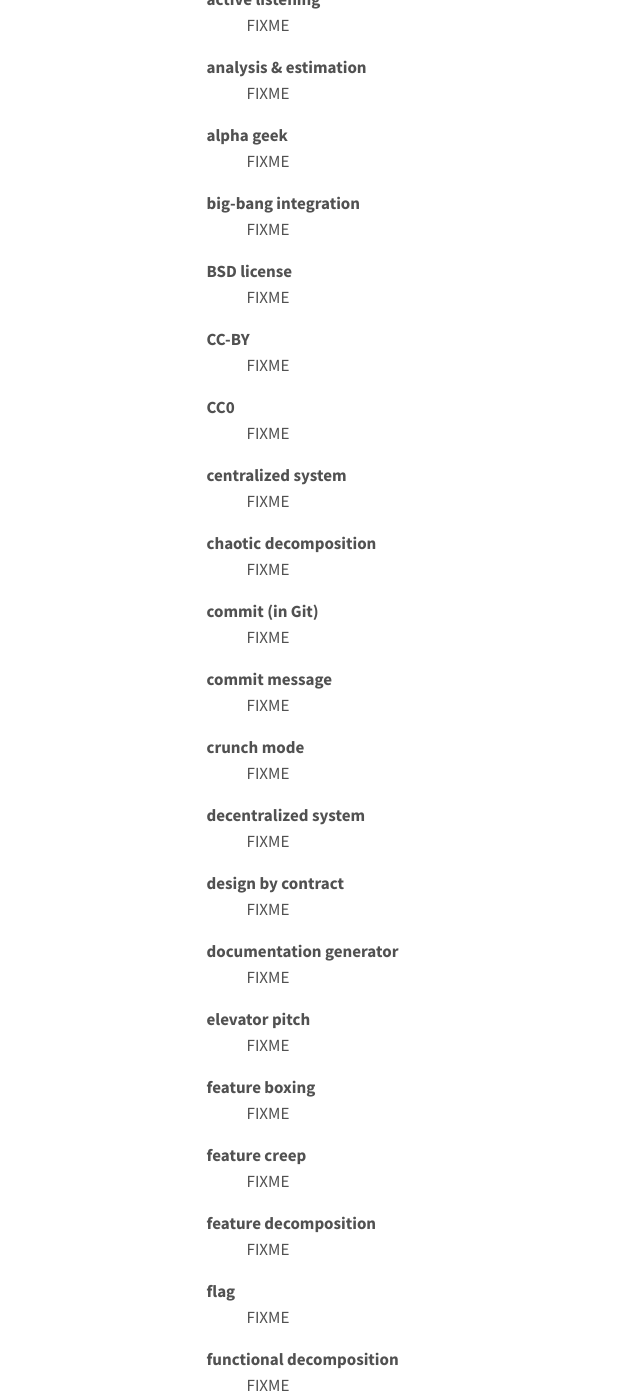
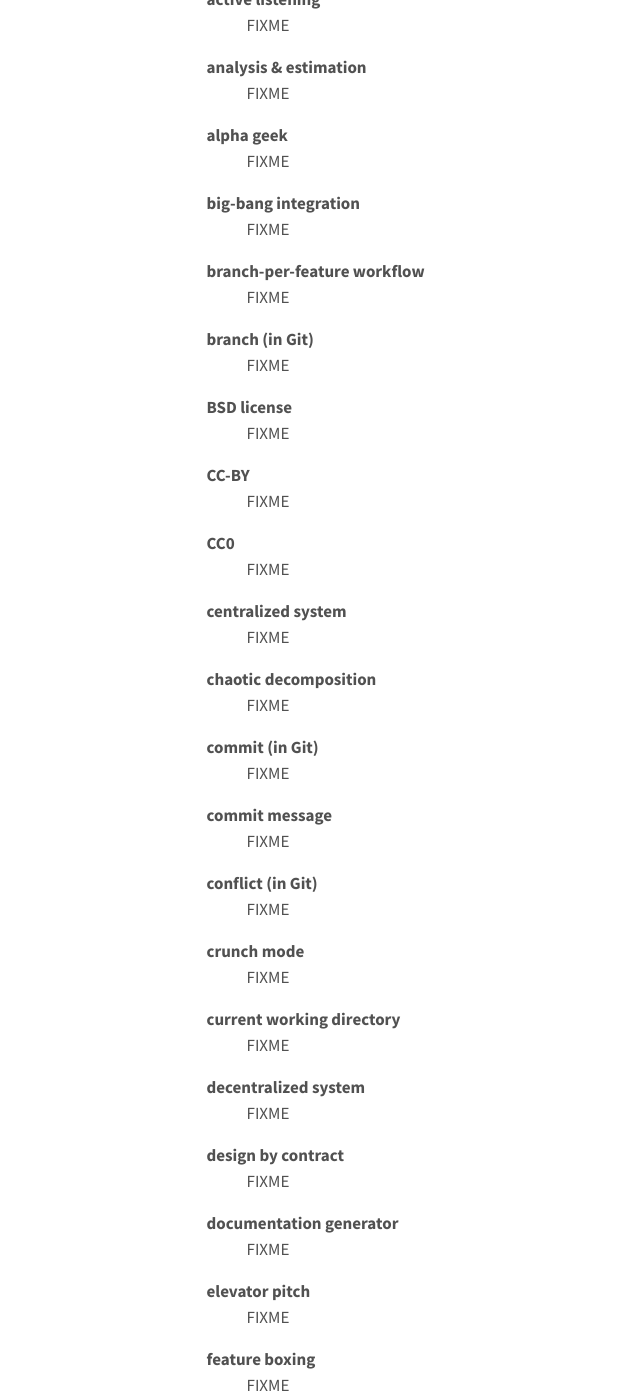
Before and after one commit to gvwilson/bst, a Jekyll site: the page built from glossary/index.md, in a window 1280 px wide and 1400 px high, scrolled down 255 px. Shown: the whole window, without its empty margins (0-640 px from the left). Built offline with Jekyll 4.4.1, drawn with Linux system fonts in a browser that asks for light colours; nearby versions of some CDN libraries; our own code applies the rules of GitHub Pages for plain Markdown files; some of the changed text lies outside the part shown.

Commit message:
Working on glossary

```diff
--- a/_data/glossary.yml
+++ b/_data/glossary.yml
@@ -20,6 +20,16 @@
 
 - key: big-bang
   term: "big-bang integration"
+  def: >
+    FIXME
+
+- key: branch-per-feature-workflow
+  term: "branch-per-feature workflow"
+  def: >
+    FIXME
+
+- key: git-branch
+  term: "branch (in Git)"
   def: >
     FIXME
 
@@ -58,8 +68,18 @@
   def: >
     FIXME
 
+- key: git-conflict
+  term: "conflict (in Git)"
+  def: >
+    FIXME
+
 - key: crunch-mode
   term: "crunch mode"
+  def: >
+    FIXME
+
+- key: cwd
+  term: "current working directory"
   def: >
     FIXME
 
@@ -100,6 +120,11 @@
 
 - key: flag
   term: "flag"
+  def: >
+    FIXME
+
+- key: git-fork
+  term: "fork (in Git)"
   def: >
     FIXME
 
@@ -153,8 +178,8 @@
   def: >
     FIXME
 
-- key: merge
-  term: "merge"
+- key: git-merge
+  term: "merge (in Git)"
   def: >
     FIXME
 
@@ -188,8 +213,13 @@
   def: >
     FIXME
 
-- key: pull
+- key: git-pull
   term: "pull"
+  def: >
+    FIXME
+
+- key: pull-request
+  term: "pull request"
   def: >
     FIXME
 
--- a/bin/check-gloss.py
+++ b/bin/check-gloss.py
@@ -19,7 +19,7 @@
     '''Main driver.'''
     glossary = utils.read_yaml(options.glossary)
     defined = get_definitions(glossary)
-    referenced = utils.get_all_matches(GLOSS_REF, options.sources) | get_internal(glossary)
+    referenced = utils.get_all_matches(GLOSS_REF, options.sources, no_duplicates=True) | get_internal(glossary)
     utils.report('glossary', referenced=referenced, defined=defined)
 
 
--- a/bin/utils.py
+++ b/bin/utils.py
@@ -1,5 +1,6 @@
 import argparse
 import re
+import sys
 import yaml
 
 '''Utilities used across all tools.'''
@@ -8,13 +9,15 @@
 RAW = re.compile(r'{%\s+raw\s+%}.*?{%\s+endraw\s+%}', re.DOTALL)
 
 
-def get_all_matches(pattern, filenames, group=1, scrub=True):
+def get_all_matches(pattern, filenames, group=1, scrub=True, no_duplicates=False):
     '''Create set of matches in source files.'''
     result = set()
     for filename in filenames:
         text = read_file(filename, scrub)
         for match in pattern.finditer(text):
             for key in match.group(group).split(','):
+                if no_duplicates and (key in result):
+                    print(f'** duplicate key "{key}"', file=sys.stderr)
                 result.add(key.strip())
     return result
 
```
Also changed, not shown: software-forge/index.md (+2 -3 lines), version-control/index.md (+4 -5 lines).
